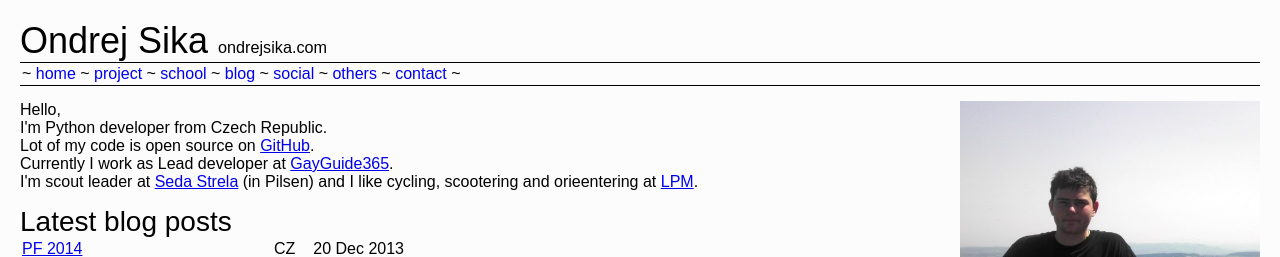
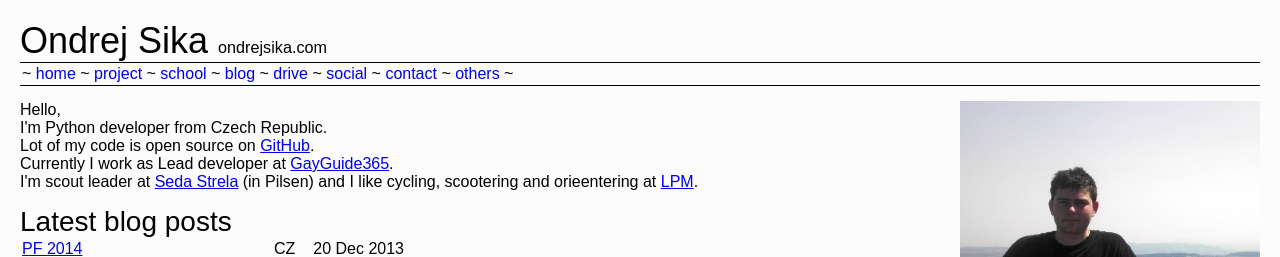
Before and after one commit to ondrejsika/ondrejsika.com, a Jekyll site: the page built from index.html, in a window 1280 px wide. Shown: the top 257 px of the page. Built offline with Jekyll 4.4.1, drawn with Linux system fonts in a browser that asks for light colours; Markdown is read by kramdown in place of the engine named in the settings; comment, search, counter and statistics services are not loaded.

Commit message:
reorder menu, add drive

```diff
--- a/_layouts/default.html
+++ b/_layouts/default.html
@@ -9,10 +9,11 @@
 ~ <a href="/projects.html">project</a>
 ~ <a href="/school">school</a>
 ~ <a href="/blog.html">blog</a>
+<!-- ~ <a href="/talks">talks</a> -->
+~ <a href="http://drive.ondrejsika.com">drive</a>
 ~ <a href="/social.html">social</a>
-<!-- ~ <a href="/talks">talks</a> -->
+~ <a href="/contact.html">contact</a>
 ~ <a href="/others">others</a>
-~ <a href="/contact.html">contact</a>
 ~
 </p>
 <hr style="margin-bottom:15px">
```
